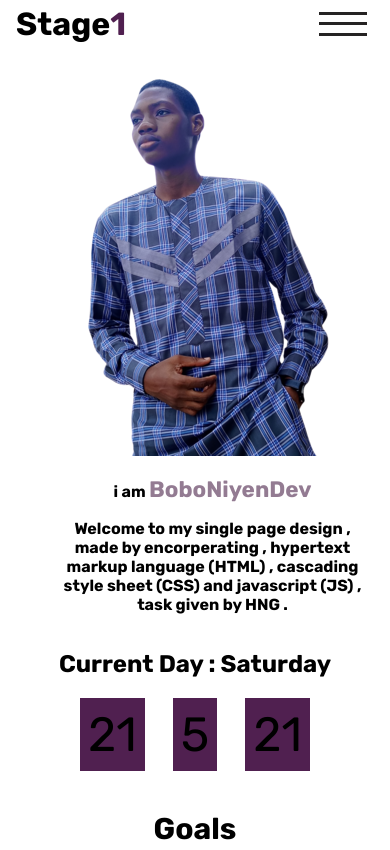
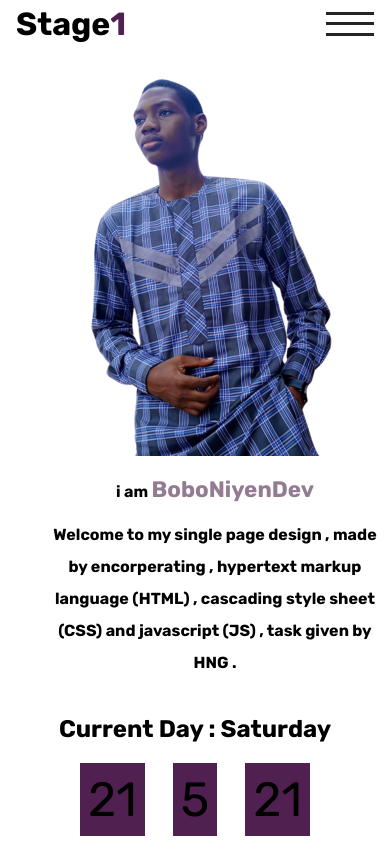
Before and after one commit to Boboniyen01/Hng11-Stage1, a plain HTML site: page index.html in a window 390 px wide. Shown: the top 850 px of the page. Drawn offline with Linux system fonts and the light colour scheme.

Commit message:
commiting modified

```diff
--- a/style.css
+++ b/style.css
@@ -165,13 +165,17 @@ gap: 10px;
 /*responsive design*/
 
  @media(max-width:48rem){
-/* body{
-    margin: 0 auto;
-} */
+body{
+    margin: 0 auto ;
+ padding: 0;
+}
 header{
-    width: 90%;
+
     box-shadow: none;
    padding: 0 1rem;
+   display: flex;
+   justify-content: space-between;
+   align-items: center;
 }
 
 header h1{
@@ -224,7 +228,7 @@ display: none;
     /*note the responsive dessign worked because of 2 things firstly using a lesser width of 20 or 28rem  with 48rem of media query
     and also using mainly display grid with 30rem ,20 or even 28 , the key is to use a lesser width  */
 main{
-    max-width:20rem;
+    width: 20rem;
     padding: 1rem ;
     display: flex;
     justify-content: center;
@@ -236,16 +240,23 @@ main{
     grid-template-columns: 100%;
     place-items: center; */
 }
-
-#first-section p ,#first-section h2 {
+#first-section{
+    width: 360px;
+}
+#first-section h2 {
     font-size:1rem;
     margin: 1rem;
 }
 
-
+#first-section p {
+    font-size: 1rem;
+    margin: 1rem ;
+    line-height: 2rem;
+}
 .my-profile h2>span{
     font-size:1.4rem;
 }
+
 
 #first-section{
    display: grid;
@@ -319,10 +330,15 @@ padding:0 1rem 0 1rem ;
 .my-goals ol>li:hover{
     transform: scale(1.05);
 }
+footer{
+    text-align: center;
+
+}
 
 footer ul{
     display: block;
     text-align: center;
+    margin: 0 auto;
 }
 
  }
```
Also changed, not shown: index.html (+2 -1 lines).
